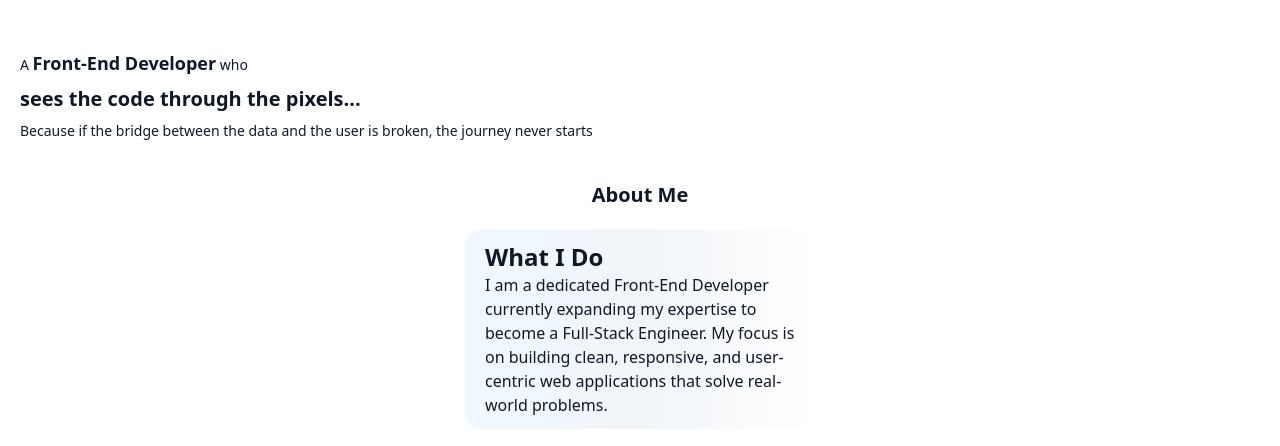
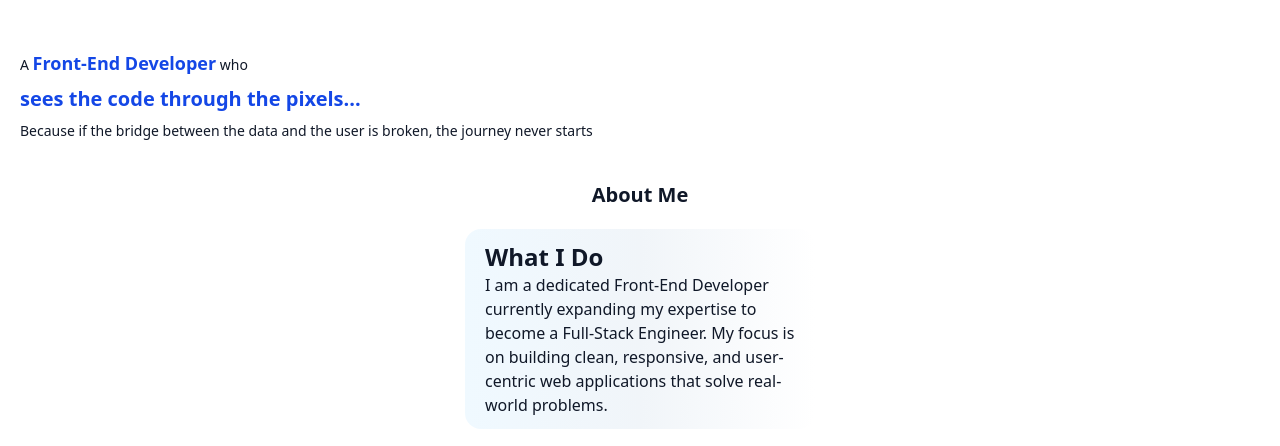
Before and after one commit to Yahya-zakiri/MyPortofolio, a website: page index.html in a window 1280 px wide. Shown: the part 347-793 px from the top of the page. Drawn offline with Linux system fonts and the light colour scheme.

Commit message:
chnages the hero section some text styles

```diff
--- a/index.html
+++ b/index.html
@@ -32,7 +32,7 @@
             <h1 class="text-xl font-bold mx-auto ">Hello! I Am Ahmad Yahya Zakiri</h1>
             </div>
             <div class="mx-5">
-                <p class="leading-0 flex flex-col space-y-2"><span class="text-sm">A <span class="text-lg font-bold">Front-End Developer</span> who </span><br><span class="text-xl font-bold ">sees the code through the pixels...</span> <br> <span class="text-sm">Because if the bridge between the data and the user is broken, the journey never starts</span></p>
+                <p class="leading-0 flex flex-col space-y-2"><span class="text-sm">A <span class="text-lg  text-blue-700 font-bold">Front-End Developer</span> who </span><br><span class="text-xl font-bold   text-blue-700">sees the code through the pixels...</span> <br> <span class="text-sm">Because if the bridge between the data and the user is broken, the journey never starts</span></p>
             </div>
       </section>
       <section id="about" class="text-gray-900">
```
Also changed, not shown: src/output.css.
